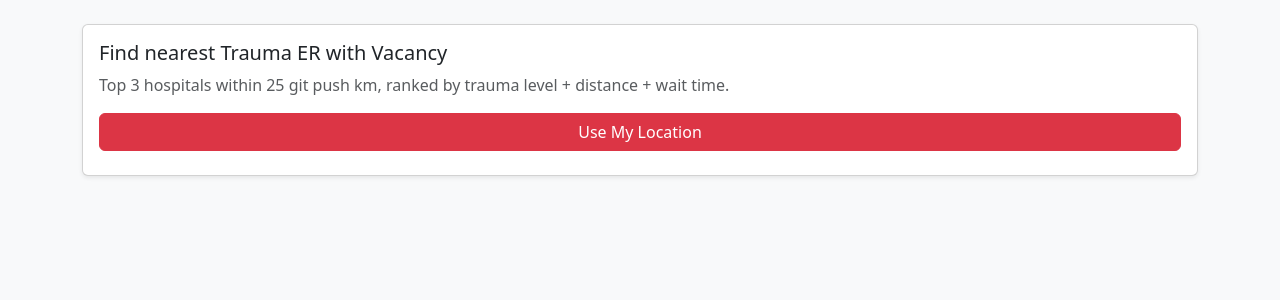
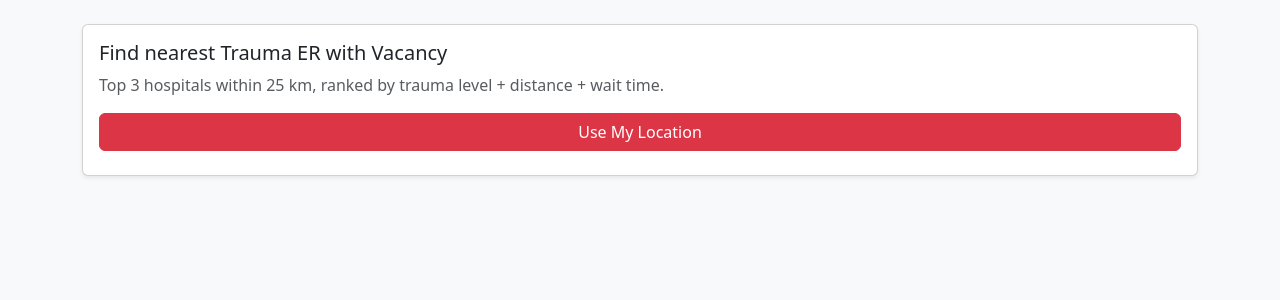
Before and after one commit to Sharanya2449/ER-Meditrack, a Flask app: page / in a window 1280 px wide. Shown: the part 50-350 px from the top of the page. Run offline with Flask 3, Linux system fonts and the light colour scheme.

Commit message:
Update UI text for 25km radius

```diff
--- a/templates/index.html
+++ b/templates/index.html
@@ -4,8 +4,8 @@
 <div class="card shadow-sm">
   <div class="card-body">
     <h5 class="card-title">Find nearest Trauma ER with Vacancy</h5>
-    <p class="text-muted mb-3">Top 3 hospitals within 25
-git push km, ranked by trauma level + distance + wait time.</p>
+    <p class="text-muted mb-3">
+  Top 3 hospitals within 25 km, ranked by trauma level + distance + wait time.</p>
 
     <button id="btnLocate" class="btn btn-danger w-100 mb-2">Use My Location</button>
     <div id="status" class="small text-muted"></div>
```
